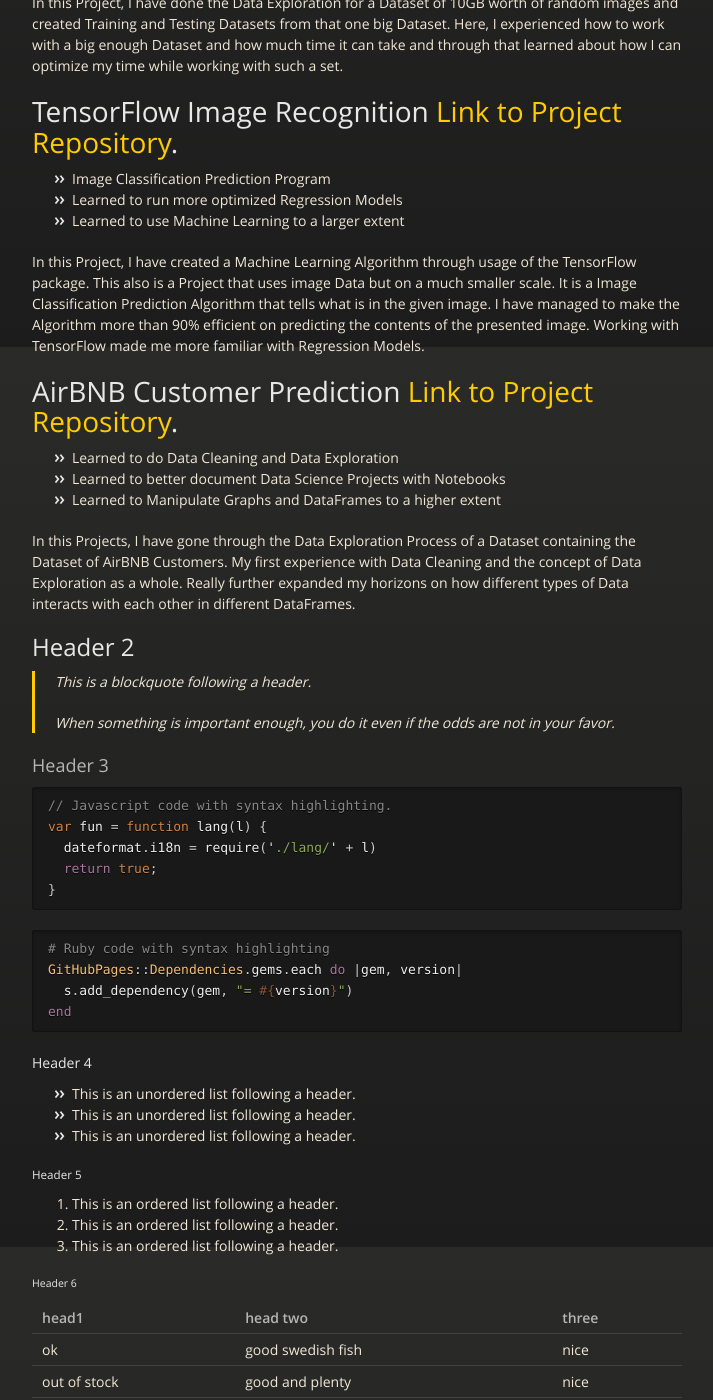
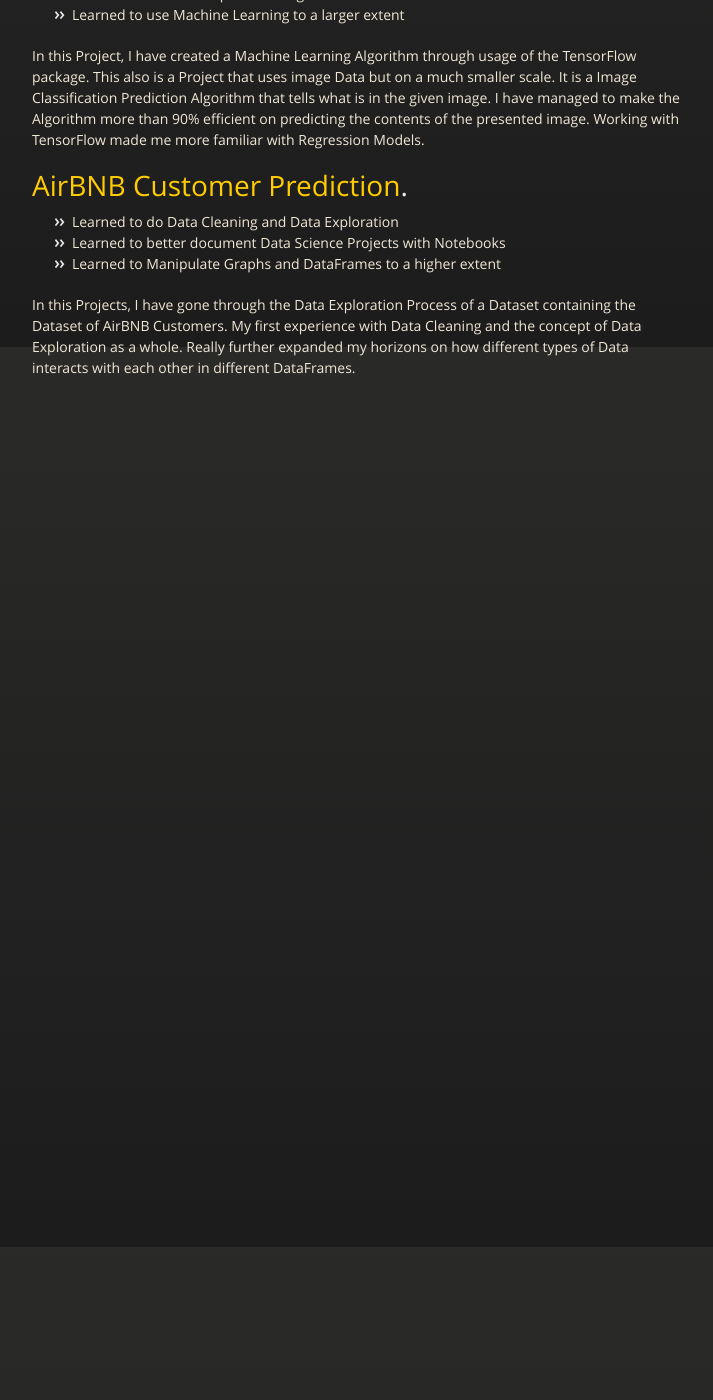
Before and after one commit to KaanEnt/kaanent.github.io, a Jekyll site: the page built from index.md, in a window 1280 px wide and 1400 px high, scrolled down 553 px. Shown: the whole window, without its empty margins (283-996 px from the left). Built offline with Jekyll 4.4.1, drawn with Linux system fonts in a browser that asks for light colours; our own code applies the rules of GitHub Pages for plain Markdown files; after the commit the page ends 1041 px from its top, so only the background shows below that; some of the changed text lies outside the part shown.

Commit message:
Update index.md

````diff
--- a/index.md
+++ b/index.md
@@ -3,14 +3,7 @@
 ---
 
 
-
-[Link to another page](./another-page.html).
-
-There should be whitespace between paragraphs.
-
-There should be whitespace between paragraphs. We recommend including a README, or a file with information about your project.
-
-# Visual Relationship Data Exploration [Link to Project Repository](https://github.com/KaanEnt/Visual-Relationship-Data-Exploration)
+# [Visual Relationship Data Exploration](https://github.com/KaanEnt/Visual-Relationship-Data-Exploration)
 
 * Learned to use more detailed Data
 * Learned to effectively Train and Test Datasets
@@ -20,7 +13,7 @@
 Here, I experienced how to work with a big enough Dataset and how much time it can take and through that learned about how I can optimize my time while working with such a set.
 
 
-# TensorFlow Image Recognition [Link to Project Repository](https://github.com/KaanEnt/TensorFlow-Image-Recognition).
+# [TensorFlow Image Recognition](https://github.com/KaanEnt/TensorFlow-Image-Recognition).
 
 * Image Classification Prediction Program
 * Learned to run more optimized Regression Models
@@ -31,7 +24,7 @@
 Working with TensorFlow made me more familiar with Regression Models.
 
 
-# AirBNB Customer Prediction [Link to Project Repository](https://github.com/KaanEnt/AirBNB-Prediction-Data-Exploration).
+# [AirBNB Customer Prediction](https://github.com/KaanEnt/AirBNB-Prediction-Data-Exploration).
 
 * Learned to do Data Cleaning and Data Exploration
 * Learned to better document Data Science Projects with Notebooks
@@ -39,112 +32,3 @@
 
 In this Projects, I have gone through the Data Exploration Process of a Dataset containing the Dataset of AirBNB Customers.
 My first experience with Data Cleaning and the concept of Data Exploration as a whole. Really further expanded my horizons on how different types of Data interacts with each other in different DataFrames.
-
-
-## Header 2
-
-> This is a blockquote following a header.
->
-> When something is important enough, you do it even if the odds are not in your favor.
-
-### Header 3
-
-```js
-// Javascript code with syntax highlighting.
-var fun = function lang(l) {
-  dateformat.i18n = require('./lang/' + l)
-  return true;
-}
-```
-
-```ruby
-# Ruby code with syntax highlighting
-GitHubPages::Dependencies.gems.each do |gem, version|
-  s.add_dependency(gem, "= #{version}")
-end
-```
-
-#### Header 4
-
-*   This is an unordered list following a header.
-*   This is an unordered list following a header.
-*   This is an unordered list following a header.
-
-##### Header 5
-
-1.  This is an ordered list following a header.
-2.  This is an ordered list following a header.
-3.  This is an ordered list following a header.
-
-###### Header 6
-
-| head1        | head two          | three |
-|:-------------|:------------------|:------|
-| ok           | good swedish fish | nice  |
-| out of stock | good and plenty   | nice  |
-| ok           | good `oreos`      | hmm   |
-| ok           | good `zoute` drop | yumm  |
-
-### There's a horizontal rule below this.
-
-* * *
-
-### Here is an unordered list:
-
-*   Item foo
-*   Item bar
-*   Item baz
-*   Item zip
-
-### And an ordered list:
-
-1.  Item one
-1.  Item two
-1.  Item three
-1.  Item four
-
-### And a nested list:
-
-- level 1 item
-  - level 2 item
-  - level 2 item
-    - level 3 item
-    - level 3 item
-- level 1 item
-  - level 2 item
-  - level 2 item
-  - level 2 item
-- level 1 item
-  - level 2 item
-  - level 2 item
-- level 1 item
-
-### Small image
-
-![Octocat](https://github.githubassets.com/images/icons/emoji/octocat.png)
-
-### Large image
-
-![Branching](https://guides.github.com/activities/hello-world/branching.png)
-
-
-### Definition lists can be used with HTML syntax.
-
-<dl>
-<dt>Name</dt>
-<dd>Godzilla</dd>
-<dt>Born</dt>
-<dd>1952</dd>
-<dt>Birthplace</dt>
-<dd>Japan</dd>
-<dt>Color</dt>
-<dd>Green</dd>
-</dl>
-
-```
-Long, single-line code blocks should not wrap. They should horizontally scroll if they are too long. This line should be long enough to demonstrate this.
-```
-
-```
-The final element.
-```
````
